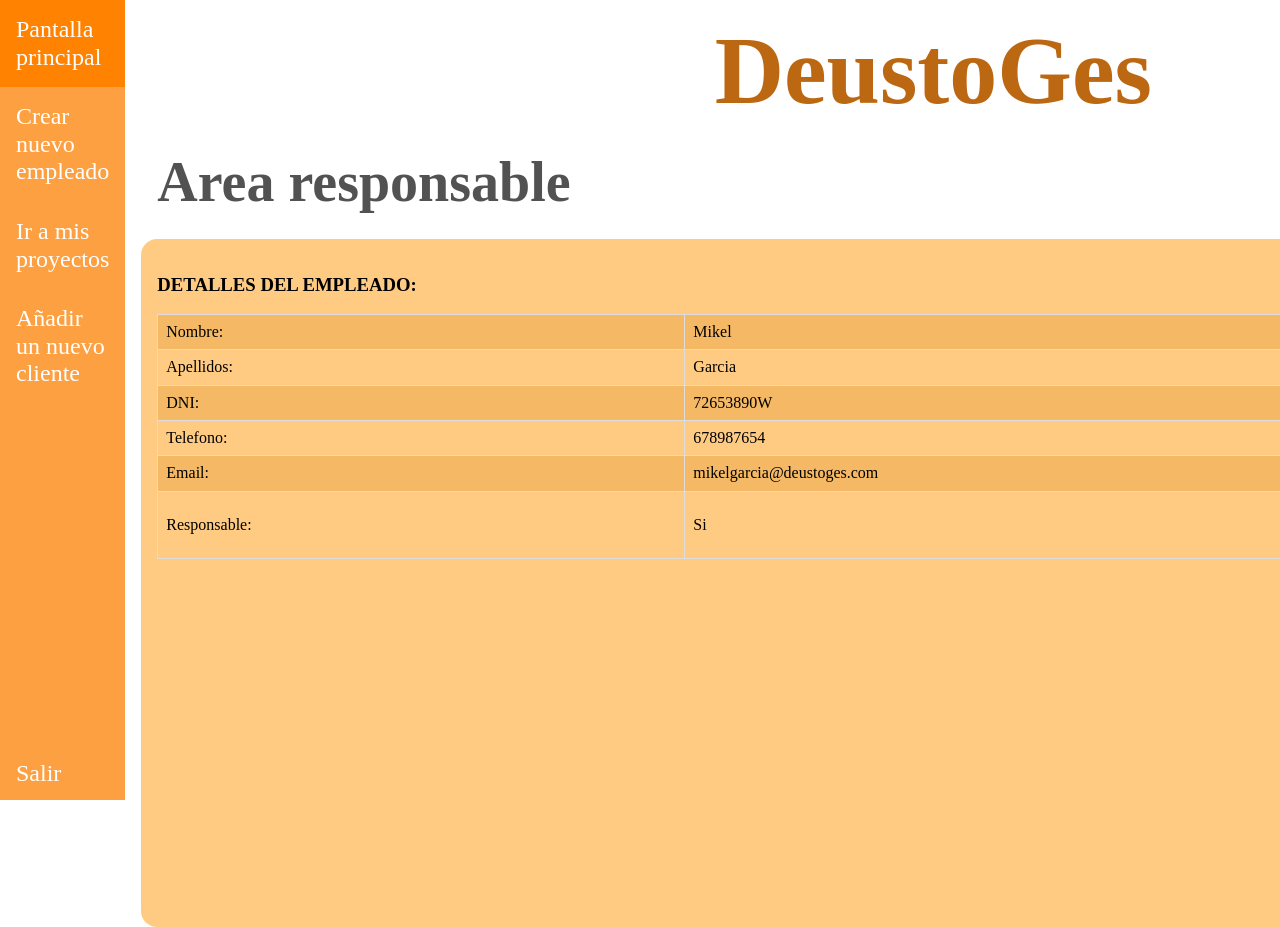
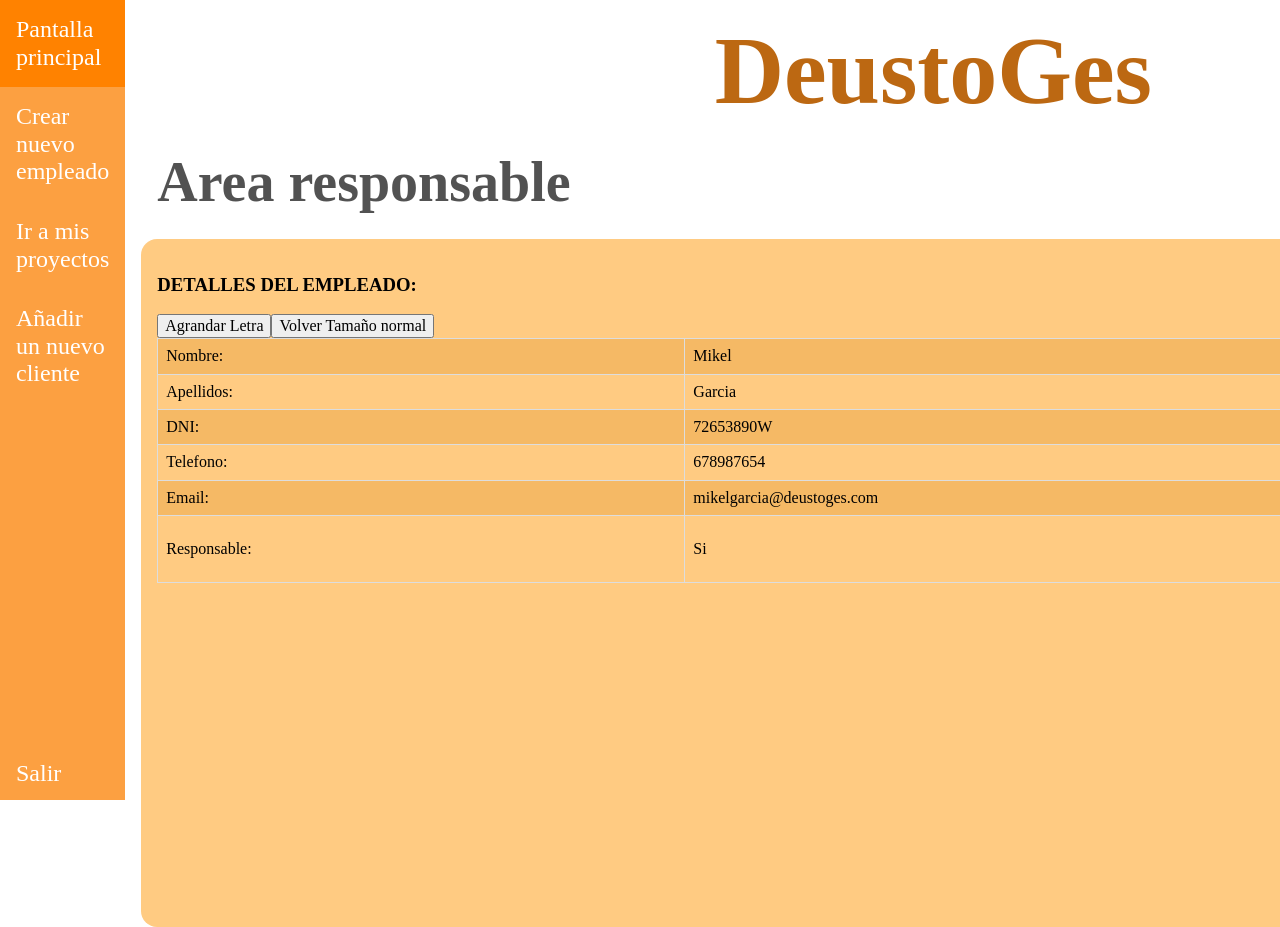
Before and after one commit to Elizondo99/Proyecto_deustoGes, a Django app: template deustoGes/templates/appDeustoGes/empleado_detail.html in a window 1280 px wide; the page is wider, and only the part inside the window is pictured. Run offline with Django 5.2, Linux system fonts and the light colour scheme; the template is opened without the code that fills it: values that come from a table or form of the project are taken from there, others are empty; data comes from the database, SQL or seed files in the repository.

Commit message:
.js cambiar tamaño letras

```diff
--- /dev/null
+++ b/deustoGes/static/js/cambio_tamano_letra.js
@@ -0,0 +1,23 @@
+let element = document.getElementById('boton_tamano');
+element.addEventListener('click',cambiarTamano)
+
+function cambiarTamano() {
+    let elementos = document.getElementsByClassName("estilos-table");
+
+         for (let i = 0; i < elementos.length; i++) {
+        elementos[i].style.fontSize = '30px';
+
+    }
+}
+
+let element_1 = document.getElementById('boton_tamano_pequeno');
+element_1.addEventListener('click',cambiarTamano_p)
+
+function cambiarTamano_p() {
+    let elementos_1 = document.getElementsByClassName("estilos-table");
+
+         for (let i = 0; i < elementos_1.length; i++) {
+        elementos_1[i].style.fontSize = '16px';
+
+    }
+}
--- a/deustoGes/templates/appDeustoGes/empleado_detail.html
+++ b/deustoGes/templates/appDeustoGes/empleado_detail.html
@@ -27,7 +27,7 @@
         {% if  empleado %}
         <table class="estilos-table">
     <tr>
-        <td>Nombre:</td>
+        <td >Nombre:</td>
         <td>{{ empleado.nombre }}</td>
     </tr>
     <tr>
@@ -55,9 +55,14 @@
             {% endif %}
         </td>
     </tr>
+
+<button id="boton_tamano">Agrandar Letra</button>
+<button id="boton_tamano_pequeno">Volver Tamaño normal</button>
+
+
 </table>
     {% endif %}
     </div>
 
-
+<script src="/../static/js/cambio_tamano_letra.js"></script>
 {% endblock %}
```
